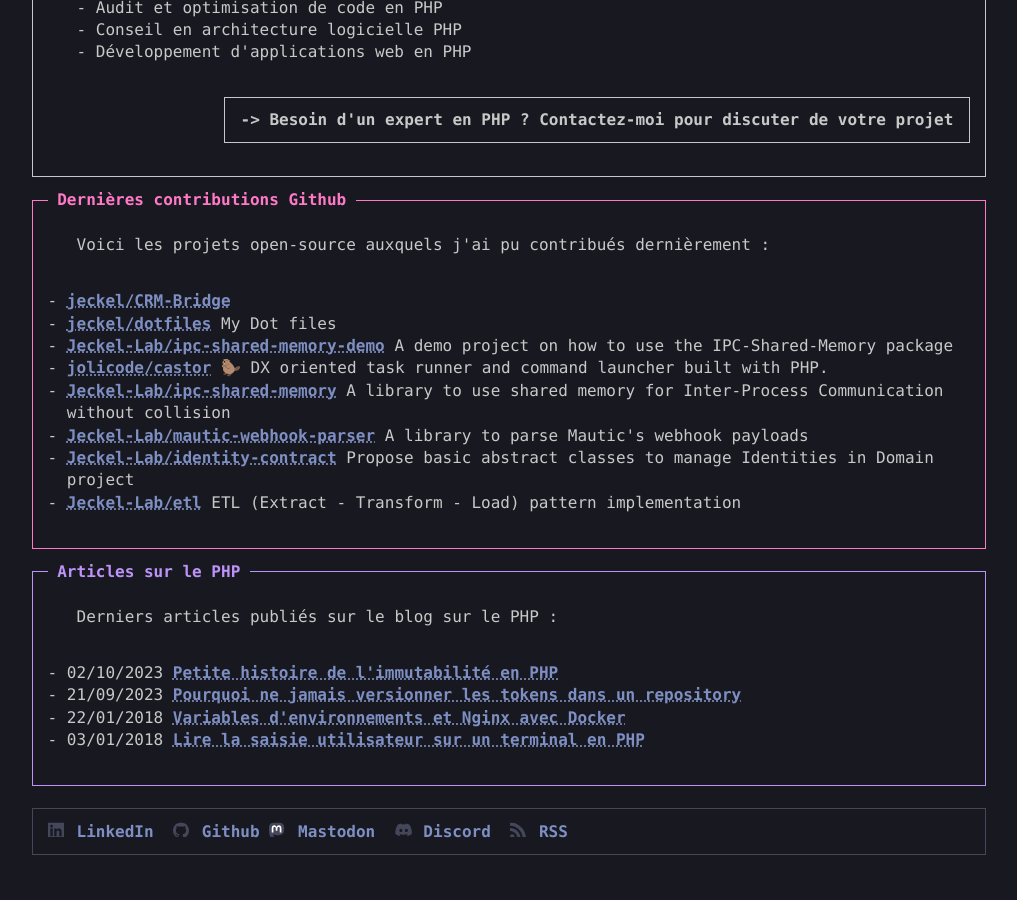
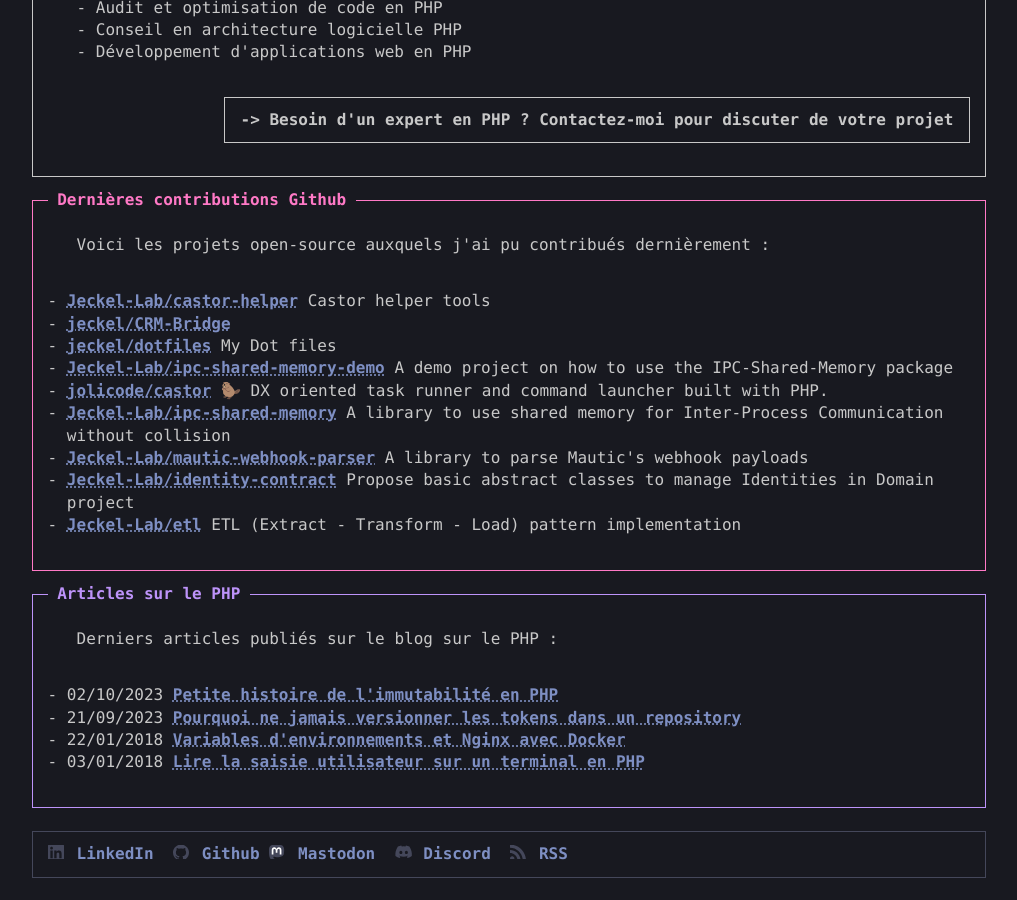
Before and after one commit to Jeckel-Lab/Jeckel-Lab.github.io, a Jekyll site: the page built from expert-php.html, in a window 1280 px wide and 900 px high, scrolled down 1239 px. Shown: the whole window, without its empty margins (131-1148 px from the left). Built offline with Jekyll 4.4.1, drawn with Linux system fonts in a browser that asks for light colours; before the commit the page ends 2117 px from its top, so only the background shows below that.

Commit message:
Update github data

```diff
--- a/_data/github.yml
+++ b/_data/github.yml
@@ -1,4 +1,9 @@
 recent_contributions:
+
+    - name: Jeckel-Lab/castor-helper
+      description: "Castor helper tools"
+      url: https://github.com/Jeckel-Lab/castor-helper
+      occurred: 2024-01-11 08:00:00 &#43;0000 UTC
 
     - name: jeckel/CRM-Bridge
       description: ""
```
